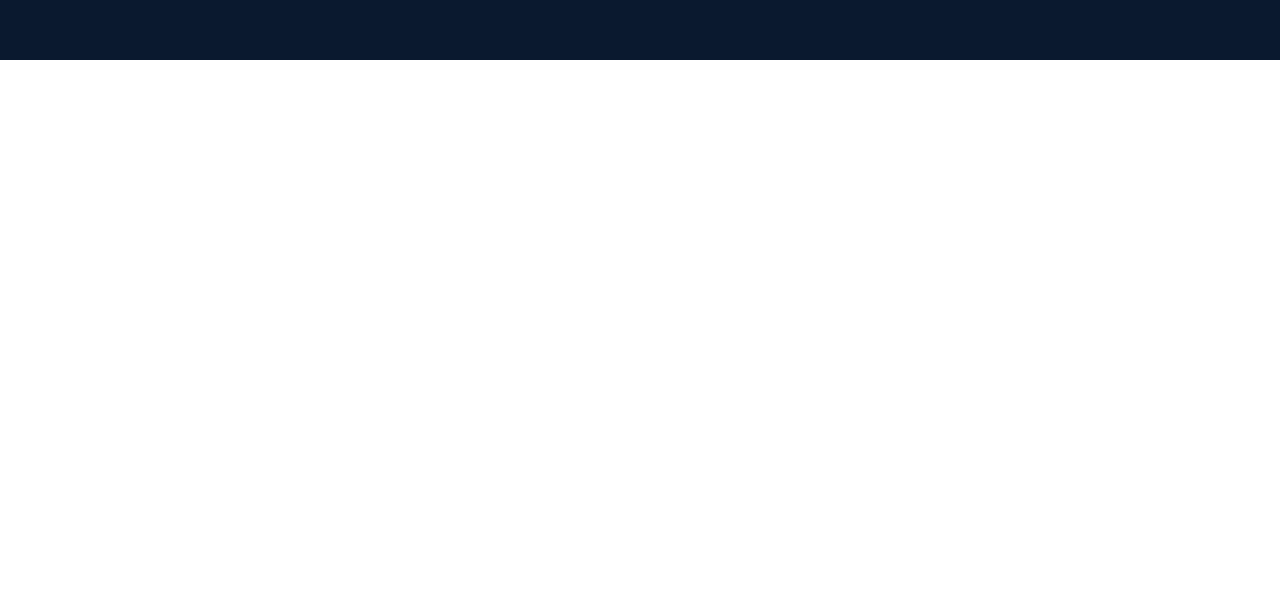
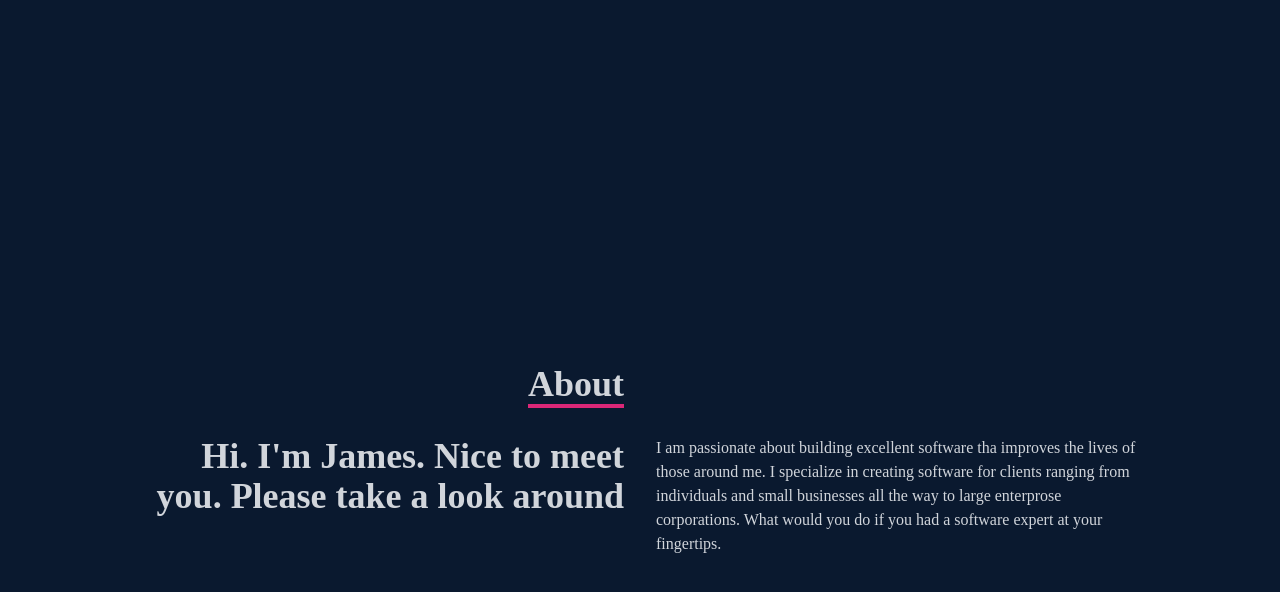
Before and after one commit to JamesOkemwa/portfolio, a React (Create React App) app: page / in a window 1280 px wide. Shown: the part 740-1332 px from the top of the page. Before the commit the page ends 800 px from the top, so only its background shows below. Built offline with nearby package versions, Linux system fonts and the light colour scheme; the HTML template or start-up script is replaced by a standard one.

Commit message:
Add About component

```diff
--- a/src/App.js
+++ b/src/App.js
@@ -1,3 +1,4 @@
+import About from "./components/About";
 import Home from "./components/Home";
 import Navbar from "./components/Navbar";
 
@@ -6,6 +7,7 @@
     <div>
       <Navbar />
       <Home />
+      <About />
     </div>
   );
 }
--- /dev/null
+++ b/src/components/About.js
@@ -0,0 +1,29 @@
+import React from 'react'
+
+const About = () => {
+  return (
+    <div name='about' className='w-full h-screen bg-[#0a192f] text-gray-300'>
+      <div className='flex flex-col justify-center items-center w-full h-full'>
+        <div className='max-w-[1000px] w-full grid grid-cols-2 gap-8'>
+          <div className='sm:text-right pb-8 pl-4'>
+            <p className='text-4xl font-bold inline border-b-4 border-pink-600'>About</p>
+          </div>
+          <div></div>
+        </div>
+        <div className='max-w-[1000px] w-full grid grid-cols-2 gap-8'>
+          <div className='sm:text-right text-4xl font-bold'>
+            <p>Hi. I'm James. Nice to meet you. Please take a look around</p>
+          </div>
+          <div>
+            <p>I am passionate about building excellent software tha improves the lives of those around me.
+              I specialize in creating software for clients ranging from individuals
+              and small businesses all the way to large enterprose corporations. What would you do if you had a software expert at your fingertips.
+            </p>
+          </div>
+        </div>
+      </div>
+    </div>
+  )
+}
+
+export default About
```
